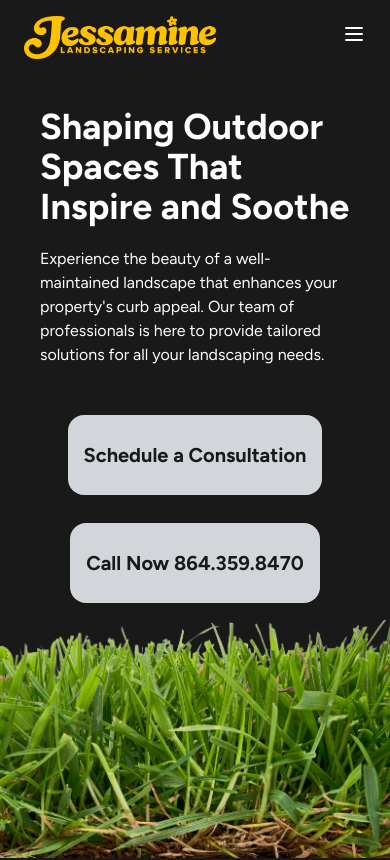
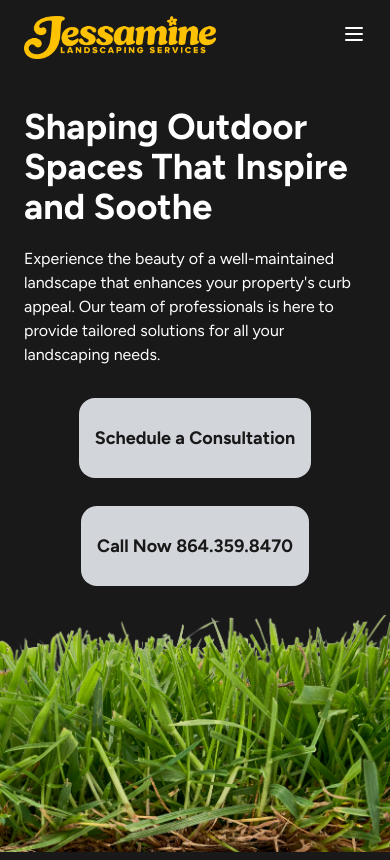
Before and after one commit to stormdavis6/jessamine_landscaping, a Next.js app: page / in a window 390 px wide. Shown: the top 860 px of the page. Built offline with nearby package versions, Linux system fonts and the light colour scheme.

Commit message:
HeroSection.js changes with bottom image + enhancements to adaptability

```diff
--- a/src/app/pages/sections/HeroSection.js
+++ b/src/app/pages/sections/HeroSection.js
@@ -1,19 +1,18 @@
-"use client"
+"use client";
 
 import Button from '../../components/Button';
 import Image from "next/image";
 import { useEffect, useState } from "react";
 
 export default function HeroSection() {
-
     const [isSmallScreen, setIsSmallScreen] = useState(false);
 
     useEffect(() => {
         const handleResize = () => {
-            setIsSmallScreen(window.innerWidth < 640); // Adjust this value as needed
+            setIsSmallScreen(window.innerWidth < 640);
         };
 
-        handleResize(); // Check initial size
+        handleResize();
         window.addEventListener("resize", handleResize);
 
         return () => {
@@ -22,20 +21,23 @@ export default function HeroSection() {
     }, []);
 
     const handleCallNowClick = () => {
-        // Logic for handling the button click
         console.log('Call Now button clicked!');
     };
 
     return (
-        <section id="hero" className="bg-[#191919] text-white pt-8 md:pt-24">
-            <div className="max-w-[1920px] px-6 mx-auto flex flex-col md:flex-row md:items-center md:justify-between">
-
+        <section
+            id="hero"
+            className="bg-[#191919] text-white flex flex-col justify-between pt-8 md:pt-24 flex-1"
+            style={{ minHeight: isSmallScreen ? "calc(100vh - 75px)" : "calc(100vh - 80px)" }}  // Adjust for navbar height
+        >
+            {/* Main Content */}
+            <div className="max-w-[1920px] px-6 flex flex-col md:flex-row md:items-center md:justify-between min-h-[60vh]">
                 {/* Text Section */}
-                <div className="flex flex-col flex-1 px-4 md:mr-32 max-w-2xl">
-                    <h1 className="font-figtree font-semibold text-4xl md:text-6xl mb-5 md:mb-10 text-left">
+                <div className="flex flex-col flex-1 max-w-2xl md:justify-start">
+                    <h1 className="font-figtree font-semibold text-4xl sm:text-5xl md:text-6xl mb-5 md:mb-10 text-left">
                         Shaping Outdoor Spaces That Inspire and Soothe
                     </h1>
-                    <p className="font-figtree font-normal text-md md:text-xl md:text-left mb-12">
+                    <p className="font-figtree font-normal sm:text-lg md:text-xl md:text-left mb-7">
                         Experience the beauty of a well-maintained landscape that enhances your property's curb
                         appeal. Our team of professionals is here to provide tailored solutions for all your landscaping
                         needs.
@@ -43,22 +45,22 @@ export default function HeroSection() {
                 </div>
 
                 {/* Buttons Section */}
-                <div className="flex flex-col px-4 md:mr-16 items-center gap-7 md:gap-9">
+                <div className="flex flex-col px-4 md:ml-8 xl:mr-16 xl:ml-16 items-center gap-7 md:gap-9 md:justify-start mb-7">
                     <Button
                         text="Schedule a Consultation"
-                        className={"bg-[#D2D5DA] text-[#191919] hover:bg-[rgb(252,194,0)] border-none min-w-52 min-h-20 px-4 py-4 rounded-2xl cursor-pointer text-xl md:text-2xl font-bold font-figtree flex items-center justify-center"}
+                        className="bg-[#D2D5DA] text-[#191919] hover:bg-[rgb(252,194,0)] border-none min-w-36 min-h-20 px-4 py-4 rounded-2xl cursor-pointer text-lg sm:text-xl md:text-2xl font-bold font-figtree flex items-center justify-center"
                         onClick={handleCallNowClick}
                     />
                     <Button
                         text="Call Now 864.359.8470"
-                        className={"bg-[#D2D5DA] text-[#191919] hover:bg-[rgb(252,194,0)] border-none min-w-52 min-h-20 px-4 py-4 rounded-2xl cursor-pointer text-xl md:text-2xl font-bold font-figtree flex items-center justify-center"}
+                        className="bg-[#D2D5DA] text-[#191919] hover:bg-[rgb(252,194,0)] border-none min-w-36 min-h-20 px-4 py-4 rounded-2xl cursor-pointer text-lg sm:text-xl md:text-2xl font-bold font-figtree flex items-center justify-center"
                         onClick={handleCallNowClick}
                     />
                 </div>
             </div>
 
             {/* Bottom Image */}
-            <div className="w-full mt-4">
+            <div className="w-full">
                 <Image
                     src={isSmallScreen ? "/images/dividers/heroDividerCropped.png" : "/images/dividers/heroDivider.png"}
                     alt="Grass Strip"
```
